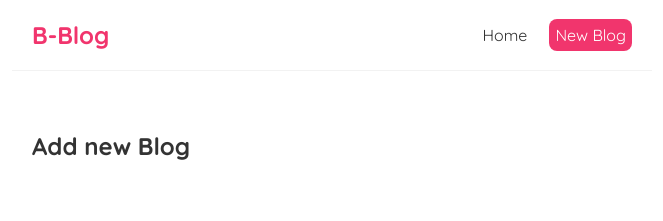
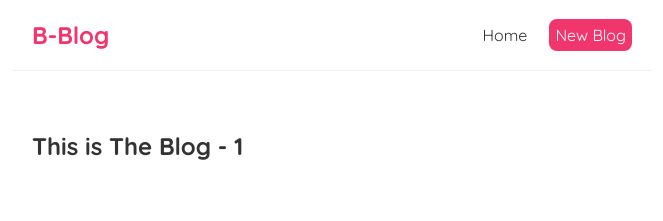
Before and after one commit to 7bel6/b-blog, a React (Create React App) app: page /blogs/1 in a window 1280 px wide. Shown: the top 221 px of the page, without its empty margins (308-971 px from the left). Built offline with nearby package versions, Linux system fonts and the light colour scheme; the HTML template or start-up script is replaced by a standard one.

Commit message:
Using the route parametrs
passing route parameters and output it on page header for testing

```diff
--- a/src/App.js
+++ b/src/App.js
@@ -3,6 +3,7 @@ import Navbar from './Navbar';
 import Home from './Home';
 import { BrowserRouter as Router, Route, Switch } from 'react-router-dom';
 import Create from './Create';
+import BlogDetails from './BlogDetails';
 function App() {
   // we can write any valid javasript here before the return function
   // ps: we can't use daynimc values inisde react jsx like objects or boolean values
@@ -22,9 +23,9 @@ function App() {
             <Route path='/create'>
               <Create />
             </Route>
-            {/* We want the route to take the ip of the blog showen , and this is the route parametrs */}
-            <Route path='/blogs/'>
-              <Create />
+            {/* We want the route to take the id of the blog showen , and this is the route parametrs */}
+            <Route path='/blogs/:id'>
+              <BlogDetails />
             </Route>
           </Switch>
         </div>
--- a/src/BlogDetails.js
+++ b/src/BlogDetails.js
@@ -1,7 +1,13 @@
+import { useParams } from "react-router";
+
 const BlogDetails = () => {
+
+    // Now we want to access whatever the id of blog on url router
+    // we put what we named our route paramters in App.js
+    const { id } = useParams();
     return(
         <div className='blog-details'>
-            <h2>This is The Blog</h2>
+            <h2>This is The Blog - { id }</h2>
         </div>
     );
 }
```
